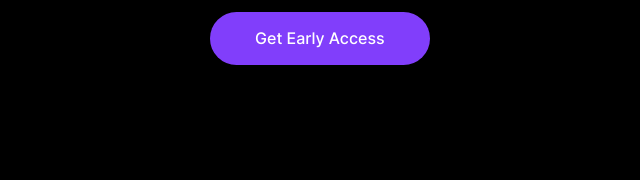
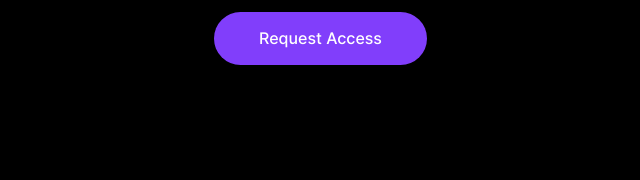
Before and after one commit to thecskc/illu-voice-communities, a plain HTML site: page index.html in a window 1280 px wide. Shown: the part 568-748 px from the top of the page, 320-960 px from the left. Drawn offline with nearby package versions, Linux system fonts and the light colour scheme.

Commit message:
Update index.html

```diff
--- a/index.html
+++ b/index.html
@@ -57,7 +57,7 @@
                 class="hero-button w-button"
                 onclick="signUpFunc()"
                 style="-webkit-transform:translate3d(0, 15PX, 0) scale3d(1, 1, 1) rotateX(0) rotateY(0) rotateZ(0) skew(0, 0);-moz-transform:translate3d(0, 15PX, 0) scale3d(1, 1, 1) rotateX(0) rotateY(0) rotateZ(0) skew(0, 0);-ms-transform:translate3d(0, 15PX, 0) scale3d(1, 1, 1) rotateX(0) rotateY(0) rotateZ(0) skew(0, 0);transform:translate3d(0, 15PX, 0) scale3d(1, 1, 1) rotateX(0) rotateY(0) rotateZ(0) skew(0, 0);opacity:0"
-                target="_blank">Get Early Access</a>
+                target="_blank">Request Access</a>
     </div>
     <div class="hero-image-wrapper"
          style="-webkit-transform:translate3d(0, 15PX, 0) scale3d(1, 1, 1) rotateX(0) rotateY(0) rotateZ(0) skew(0, 0);-moz-transform:translate3d(0, 15PX, 0) scale3d(1, 1, 1) rotateX(0) rotateY(0) rotateZ(0) skew(0, 0);-ms-transform:translate3d(0, 15PX, 0) scale3d(1, 1, 1) rotateX(0) rotateY(0) rotateZ(0) skew(0, 0);transform:translate3d(0, 15PX, 0) scale3d(1, 1, 1) rotateX(0) rotateY(0) rotateZ(0) skew(0, 0);opacity:0">
```
